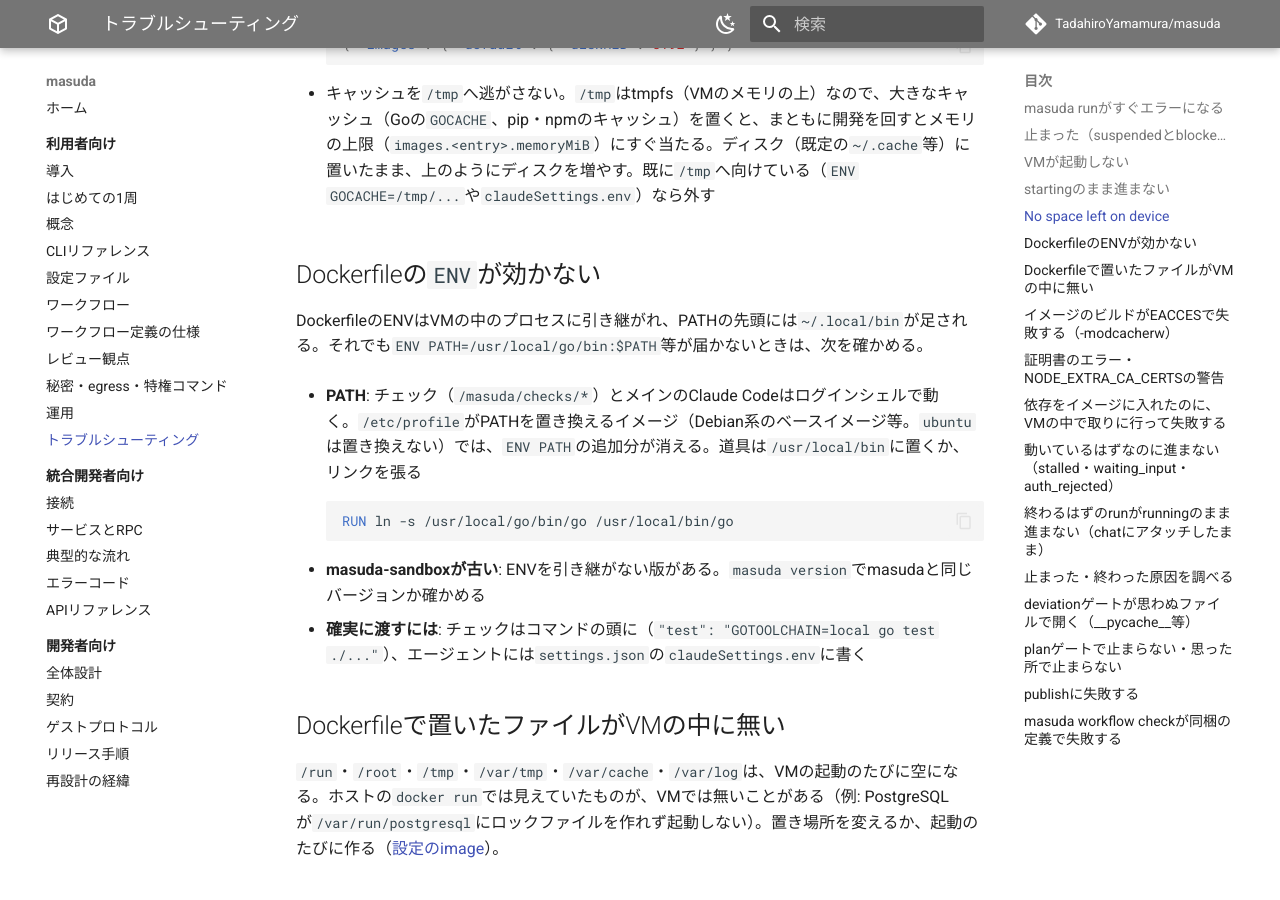
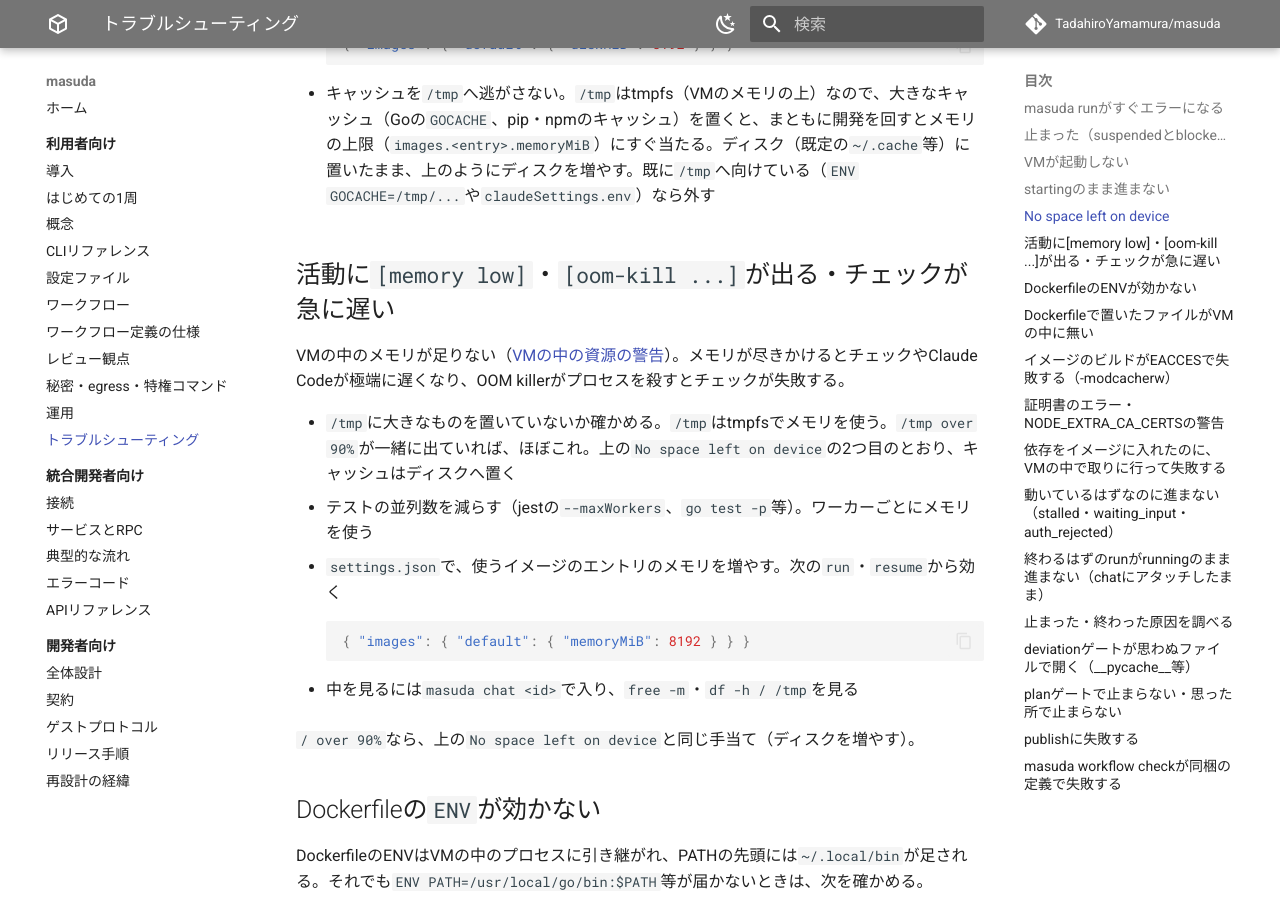
Before and after one commit to TadahiroYamamura/masuda, an MkDocs documentation site: the page built from docs/user/troubleshooting.md, in a window 1280 px wide and 900 px high, scrolled down 3386 px. Built offline with MkDocs 1.6.1 and Material for MkDocs 9.7.7, drawn with Linux system fonts in a browser that asks for light colours; comment, search, counter and statistics services are not loaded; the version menu is left out.

Commit message:
docs(activity): VMの中の資源の警告と、出たときの手当てを書く
## 意図
#88。前のコミットで足したActivity.resource_warningの意味、しきい値の設定、
memory low・oom-killが出たときの手当て（/tmpに置かない、並列数を減らす、memoryMiBを増やす）を、
利用者向け・API・設計の文書に書く。

## 設計上の考慮点
- tmpfsへキャッシュを逃がす勧めをやめる修正はee5e54eで済んでいるので、トラブルシューティングの
  新しい節からはそちらを参照する

Co-Authored-By: Claude Opus 5.5 <noreply@anthropic.com>

````diff
--- a/docs/api/flows.md
+++ b/docs/api/flows.md
@@ -256,6 +256,7 @@ stagingは止まった・終わったワークスペースでも`Remove`する
 - `input_wait`: `"permission"`（ツールの許可を求めている）・`"idle"`（入力を待って止まっている）・`"question"`（Claude Codeが対話で質問している）。その後に通信・ツール・MCPの活動があれば消える
 - `detail`: 最後に分かったことの短い説明（`"tool Edit"`・`"mcp next_task"`・`"claude session ended"`・通知の本文等）。表示用で、解析しない。STARTINGの間は起動の段階（`"building image (log: <パス>)"`→`"booting the VM"`→`"preparing the guest"`→`"starting Claude Code"`）で、段階が変わるたびに`status`が流れる
 - `last_activity`: 最後に活動を観測した時刻。`status`は時刻だけの変化では流れないので、経過時間はクライアントが進める
+- `resource_warning`: VMの中の資源の逼迫（`"memory low"`・`"/tmp over 90%"`・`"oom-kill x2"`をカンマで並べたもの）。`kind`とは独立で、`WORKING`等と一緒に出る。逼迫が続く間は同じ文字列のままで、変わったときだけ`status`が流れる。空なら逼迫していないか、まだ測っていない。表示用で、解析しない
 - 活動の観測はserveのメモリにだけある。serveを再起動したワークスペースはSTOPPED（`IDLE`）になり、`Resume`で観測をやり直す
 - `state`がRUNNINGのままでも`activity`が`DEAD`・`AUTH_REJECTED`・`STALLED`になる。一覧では`state`より`activity`を目立たせる方が、利用者が手を打つべきものに気づきやすい
 
--- a/docs/design/overview.md
+++ b/docs/design/overview.md
@@ -387,6 +387,18 @@ APIリクエストを入力待ちより先に見るのは、フックがゲス
 - 下回っていた状態から超えたときにだけ、標準エラーへのログとWatchの`ServeNotice{kind: "disk-warning", value: 使用量}`（`workspace_id`が空）を1回出す。超えたままなら繰り返さない（serveを再起動すると、超えたままなら起動直後にもう一度出る）
 - 何も消さない。何を残すかは利用者が`masuda remove`で決める
 
+### VMの中の資源
+
+VMの中のメモリやディスクが尽きると、チェックやエージェントが止まったのか遅いだけなのかをホストから区別できない（#88。tmpfsの`/tmp`に置いたビルドキャッシュとjestでメモリが尽きた）。そこで、エージェントのVMの中を測り、逼迫を活動の`resource_warning`に載せる。
+
+- `Exec`での生存確認（30秒ごと）の後に、同じVMで`/proc/meminfo`・`/proc/vmstat`・`df -Pk / /tmp`を読む。ゲストのClaude Codeやワークフローの協力は要らない。sandboxの`metrics`はホストから見たQEMUのRSSだけで、VMの中の使えるメモリやtmpfsの使用量は分からないため、こちらで測る
+- 警告するのは、使えるメモリ（`MemAvailable`）が合計の`vmMemoryWarnPercent`（既定10）%未満、`/`・`/tmp`の使用率が`vmDiskWarnPercent`（既定90）%超、`oom_kill`（VMの起動からの回数）が1以上のとき。しきい値は`config.json`。マシンの大きさに依るので、リポジトリごとの設定には置かない
+- `resource_warning`には数値を入れず（`"memory low"`・`"/tmp over 90%"`・`"oom-kill x2"`）、逼迫が続く間は同じ文字列にする。`status`は内容が変わったときだけ流れるので、測るたびに流さずに済む。測った値は、警告が変わったときに標準エラーへのログに出す
+- 測れなかった（Execの失敗・出力が読めない）ときは前の表示を残し、ログだけ出す。測れていないものを「余裕がある」とみなさない
+- `ServeNotice`には載せない。serve全体についての通知（`workspace_id`が空）という意味を変えずに済み、`masuda list`のACTIVITYにも同じものが出せる
+- 特権コマンドのVM（`RunJob`）は測らない。使い捨てで、ジョブの終わりに消える
+- DONE・STOPPED・BLOCKED・SUSPENDEDでは見せない。ゲート・質問の待ちでは見せる（tmpfsはその間もメモリを占める）
+
 ## 9. 公開API
 
 `masuda serve`がConnectで提供する。UIもCLIも同じAPIを使う。Protobufで定義し、gRPCとHTTP+JSONの両方で呼べる。
--- a/docs/user/troubleshooting.md
+++ b/docs/user/troubleshooting.md
@@ -69,6 +69,22 @@ VMのルートディスクが足りない。ビルドのキャッシュ（Goの`
     ```
 
 - キャッシュを`/tmp`へ逃がさない。`/tmp`はtmpfs（VMのメモリの上）なので、大きなキャッシュ（Goの`GOCACHE`、pip・npmのキャッシュ）を置くと、まともに開発を回すとメモリの上限（`images.<entry>.memoryMiB`）にすぐ当たる。ディスク（既定の`~/.cache`等）に置いたまま、上のようにディスクを増やす。既に`/tmp`へ向けている（`ENV GOCACHE=/tmp/...`や`claudeSettings.env`）なら外す
+
+## 活動に`[memory low]`・`[oom-kill ...]`が出る・チェックが急に遅い {#vm-memory}
+
+VMの中のメモリが足りない（[VMの中の資源の警告](operations.md#vm-resources)）。メモリが尽きかけるとチェックやClaude Codeが極端に遅くなり、OOM killerがプロセスを殺すとチェックが失敗する。
+
+- `/tmp`に大きなものを置いていないか確かめる。`/tmp`はtmpfsでメモリを使う。`/tmp over 90%`が一緒に出ていれば、ほぼこれ。上の`No space left on device`の2つ目のとおり、キャッシュはディスクへ置く
+- テストの並列数を減らす（jestの`--maxWorkers`、`go test -p`等）。ワーカーごとにメモリを使う
+- `settings.json`で、使うイメージのエントリのメモリを増やす。次の`run`・`resume`から効く
+
+    ```json
+    { "images": { "default": { "memoryMiB": 8192 } } }
+    ```
+
+- 中を見るには`masuda chat <id>`で入り、`free -m`・`df -h / /tmp`を見る
+
+`/ over 90%`なら、上の`No space left on device`と同じ手当て（ディスクを増やす）。
 
 ## Dockerfileの`ENV`が効かない {#dockerfile-env}
 
````
Also changed, not shown: docs/user/operations.md (+13 -1 lines), docs/user/settings.md (+4 -1 lines).
